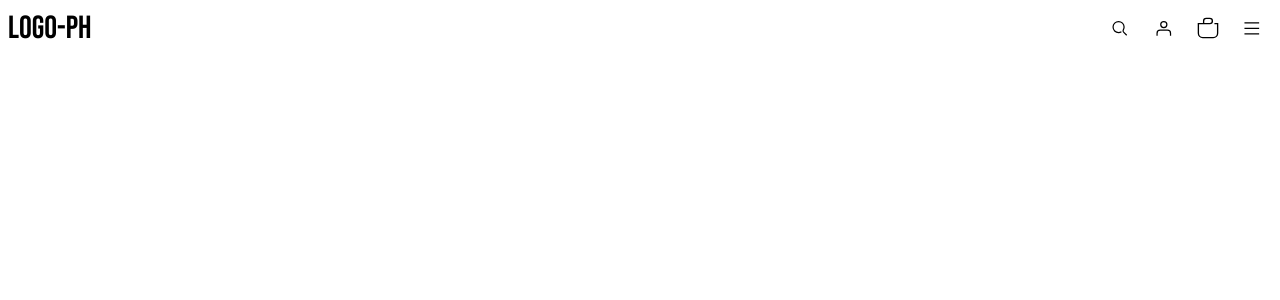
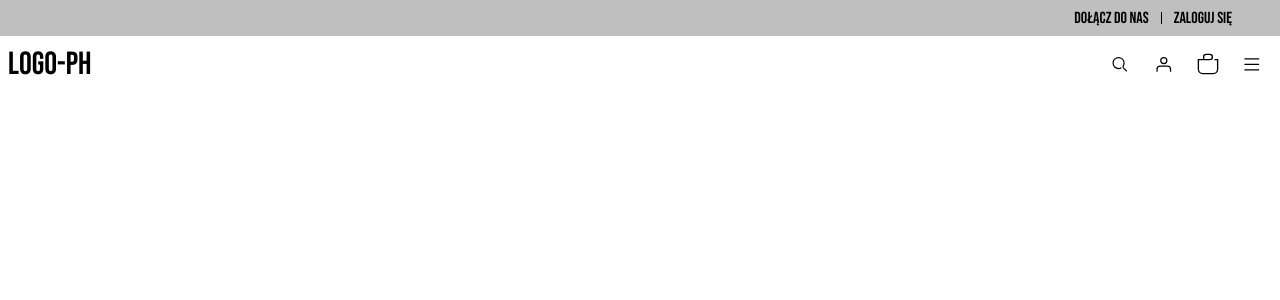
Before and after one commit to PawelObrzut/e-commerce, a React (Vite) app: page / in a window 1280 px wide. Shown: the top 300 px of the page. Built offline with nearby package versions, Linux system fonts and the light colour scheme.

Commit message:
adds TopBar

```diff
--- a/src/App.tsx
+++ b/src/App.tsx
@@ -1,14 +1,14 @@
 import GlobalStyles from './styles/GlobalStyles';
 import NavBar from "./components/Header"
+import TopBar from './components/TopBar';
 
 function App() {
 
   return (
     <>
       <GlobalStyles />
-      <NavBar>
-
-      </NavBar>
+      <TopBar />
+      <NavBar />
     </>
   )
 }
--- /dev/null
+++ b/src/components/TopBar.tsx
@@ -0,0 +1,54 @@
+import styled from 'styled-components'
+
+const TopBarConntainer = styled.div`
+  display: grid;
+  grid-template-columns: repeat(12,minmax(0,1fr));
+  align-items: center;
+  margin: 0 auto;
+  max-width: 1920px;
+  background-color: var(--grey-light);
+  padding: 0 3rem;
+`
+
+const GridItem = styled.div`
+  grid-column: spann 6
+`
+
+const TopBarList = styled.ul`
+  display: flex;
+  float: right;
+  align-items: center;
+`
+
+const VerticalLine = styled.div`
+  border-right: 1px solid;
+  height: 12px;
+  margin: 12px;
+`
+
+const TopBar = () => {
+  return (
+    <TopBarConntainer>
+      <GridItem />
+      <GridItem>
+        <nav aria-label="Login Nav Panel">
+          <TopBarList className="desktop-list">
+            <li className='flex-container'>
+              <a href="#">
+                <p role="presentation">Dołącz do nas</p>
+              </a>
+              <VerticalLine />
+            </li>
+            <li>
+              <a href="#">
+                <p role="presentation">Zaloguj się</p>
+              </a>
+            </li>
+          </TopBarList>
+        </nav>
+      </GridItem>
+    </TopBarConntainer>
+  )
+}
+
+export default TopBar
```
